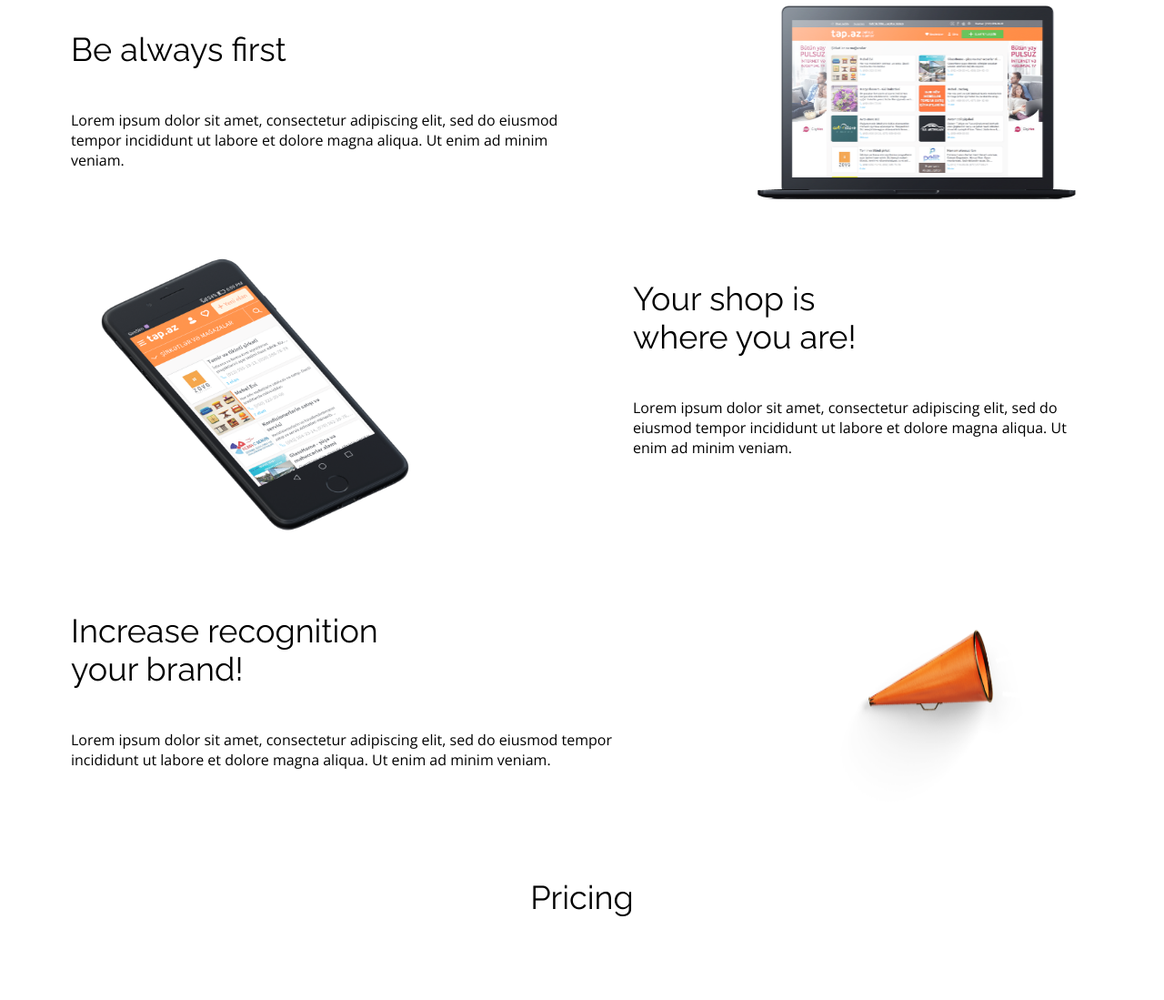
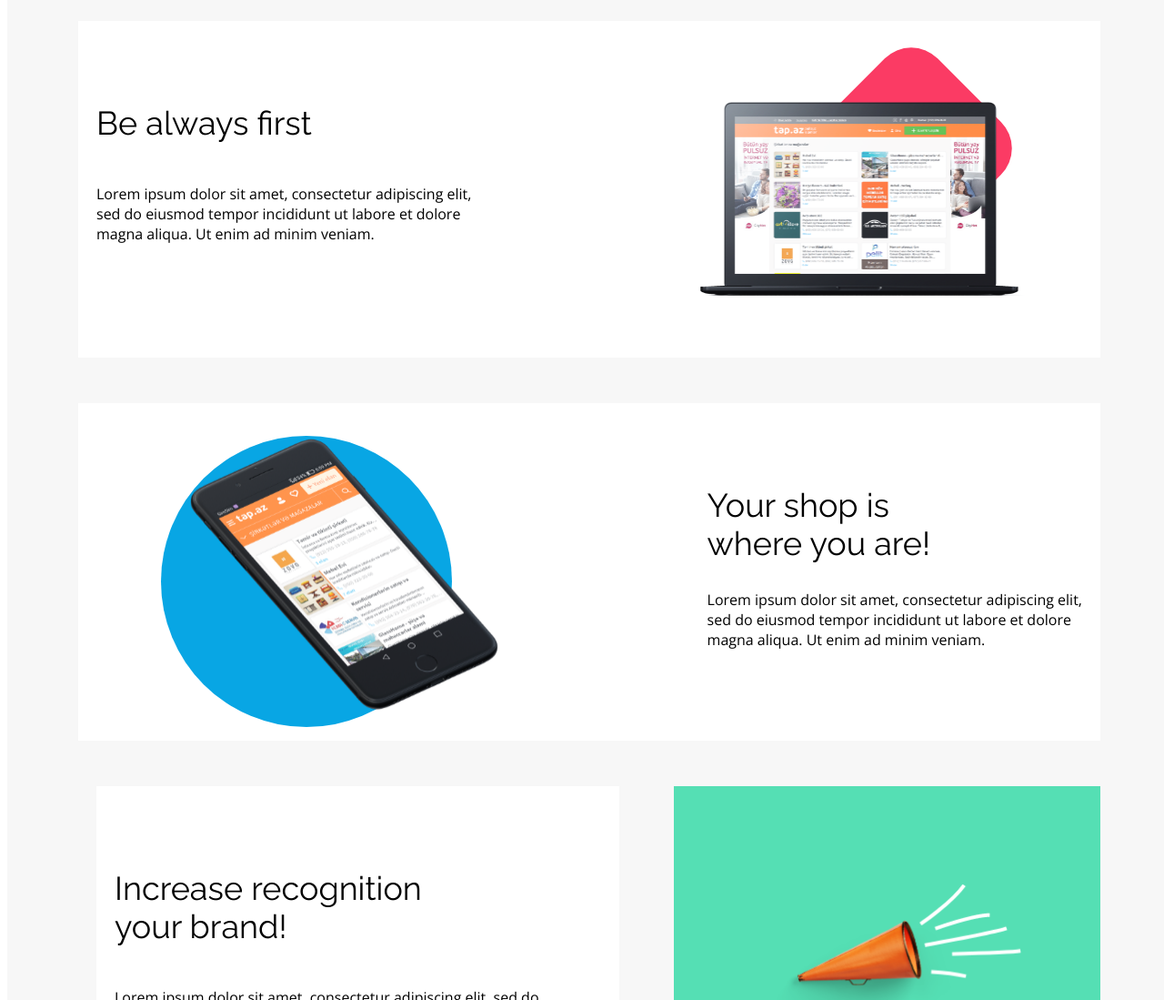
Before and after one commit to DawidKowalczyk93/Best_Shop_Workshop, a plain HTML site: page index.html in a window 1280 px wide. Shown: the part 1701-2800 px from the top of the page at 91% size. Drawn offline with nearby package versions, Linux system fonts and the light colour scheme.

Commit message:
finished section shop__advantage

```diff
--- a/index.html
+++ b/index.html
@@ -7,13 +7,14 @@
     <meta http-equiv="X-UA-Compatible" content="ie=edge">
     <link rel="preconnect" href="https://fonts.googleapis.com">
     <link rel="preconnect" href="https://fonts.gstatic.com" crossorigin>
-    <link href="https://fonts.googleapis.com/css2?family=Open+Sans:wght@300;400;600;700&family=Raleway:wght@300;400;700;800&display=swap" rel="stylesheet">
+    <link href="https://fonts.googleapis.com/css2?family=Open+Sans:wght@300;400;600;700&family=Raleway:wght@300;400;700;800&display=swap"
+          rel="stylesheet">
     <!--    <link rel="stylesheet" href="src/css/normalize.css">-->
     <link rel="stylesheet" href="src/css/main.css">
     <title>BestShops</title>
 </head>
 <body>
-
+<div class="entire__page">
     <header class="main__position header">
         <div class="inner header__inner">
             <a href="" class="logo">BestShop</a>
@@ -31,7 +32,7 @@
             <h1 class="intro__hdl">Sell More!</h1>
             <p class="intro__lead">Open shop on our platform and increase your sales</p>
             <a href="" class="btn btn__intro">Open your shop</a>
-        <img src="src/images/background.png" alt="" class="img intro__img">
+
         </div>
     </section>
 
@@ -40,12 +41,18 @@
             <h2 class="stats__hdl">The most popular sales platform in country</h2>
             <div class="stats__box">
                 <div class="stats__col">
+                    <div class="stats__img--holder">
+                        <span class="before__stats__img before__stats__img--Person"></span>
                         <img src="src/images/Person.svg" alt="" class="stats__img stats__img--Person">
+                    </div>
                     <h3 class="stats__info__hdl">100000+</h3>
                     <p class="stats__info">daily entries</p>
                 </div>
                 <div class="stats__col">
+                    <div class="stats__img--holder">
+                        <span class="before__stats__img before__stats__img--Eye"></span>
                         <img src="src/images/Eye.svg" alt="" class="stats__img stats__img--Eye">
+                    </div>
                     <h3 class="stats__info__hdl">2000000+</h3>
                     <p class="stats__info">
                         seen products <br>
@@ -53,7 +60,10 @@
                     </p>
                 </div>
                 <div class="stats__col">
+                    <div class="stats__img--holder">
+                        <span class="before__stats__img before__stats__img--Catalog"></span>
                         <img src="src/images/Catalog.svg" alt="" class="stats__img stats__img--Catalog">
+                    </div>
                     <h3 class="stats__info__hdl">10000+</h3>
                     <p class="stats__info">
                         added posts <br>
@@ -68,36 +78,47 @@
     <section class="main__position shop__advantage">
         <div class="shop__advantage__inner">
             <div class="shop__advantage__col">
-            <div class="shop__advantage__col shop__advantage__col--inner">
-                <h2 class="shop__advantage_hdl">Be always first</h2>
-                <p class="shop__advantage__lead">Lorem ipsum dolor sit amet, consectetur adipiscing elit, sed do eiusmod
-                    tempor incididunt ut labore et dolore magna aliqua. Ut enim ad minim veniam.</p>
+                <div class="shop__advantage__col--inner">
+                    <h2 class="shop__advantage__hdl">Be always first</h2>
+                    <p class="shop__advantage__lead">Lorem ipsum dolor sit amet, consectetur adipiscing elit, <br>
+                        sed do eiusmod tempor incididunt ut labore et dolore <br>
+                        magna aliqua. Ut enim ad minim veniam.</p>
                 </div>
+                <div class="shop__advantage--image__holder">
+                    <span class="shop__advantage--under__laptop"></span>
                     <img src="src/images/Macbook2.png" alt="" class="shop__advantage__img--macbook">
-
+                </div>
             </div>
             <div class="shop__advantage__col shop__advantage__col--reverse">
-            <div class="shop__advantage__col shop__advantage__col--inner">
-                <h2 class="shop__advantage_hdl">
+                <div class=" shop__advantage__col--inner--reverse second">
+                    <h2 class="shop__advantage__hdl">
                         Your shop is <br>
                         where you are!
                     </h2>
-                <p class="shop__advantage__lead">Lorem ipsum dolor sit amet, consectetur adipiscing elit, sed do eiusmod
-                    tempor incididunt ut labore et dolore magna aliqua. Ut enim ad minim veniam.</p>
+                    <p class="shop__advantage__lead">Lorem ipsum dolor sit amet, consectetur adipiscing elit, <br>
+                        sed do eiusmod tempor incididunt ut labore et dolore <br>
+
+                        magna aliqua. Ut enim ad minim veniam.</p>
                 </div>
+                <div class="shop__advantage--image__holder">
+                    <span class="shop__advantage--under__iphone"></span>
                     <img src="src/images/iPhone2.png" alt="" class="shop__advantage__img--iphone">
                 </div>
-        <div class="shop__advantage__col">
-            <div class="shop__advantage__col shop__advantage__col--inner">
-                <h2 class="shop__advantage_hdl">
+            </div>
+            <div class="shop__advantage__col third">
+                <div class="shop__advantage__col shop__advantage__col--inner ">
+                    <h2 class="shop__advantage__hdl">
                         Increase recognition <br>
                         your brand!
                     </h2>
-                <p class="shop__advantage__lead">Lorem ipsum dolor sit amet, consectetur adipiscing elit, sed do eiusmod
-                    tempor incididunt ut labore et dolore magna aliqua. Ut enim ad minim veniam.</p>
+                    <p class="shop__advantage__lead">Lorem ipsum dolor sit amet, consectetur adipiscing elit, sed do
+                        eiusmod <br>
+                        tempor incididunt ut labore et dolore magna aliqua. Ut enim ad minim <br>
+                        veniam.</p>
                 </div>
+                <div class="shop__advantage--image__holder trumpet">
                     <img src="src/images/Trumpet.png" alt="" class="shop__advantage__img--trumpet">
-
+                </div>
             </div>
         </div>
     </section>
@@ -131,7 +152,7 @@
             </div>
         </div>
     </section>
-
+</div>
 
 </body>
 </html>
--- a/src/css/main.css
+++ b/src/css/main.css
@@ -1,15 +1,30 @@
+* {
+    box-sizing: border-box;
+}
+
 html, body {
     font-size: 16px;
     text-align: center;
 }
+.entire__page {
+    display: flex;
+    flex-direction: column;
+    width: 100vw;
+    align-items: center;
+
+}
 
 .main__position {
     display: flex;
+    flex-direction: column;
     justify-content: center;
+    align-items: center;
     background-color: white;
     width: 100%;
     max-width: 101.625rem;
 }
+
+
 h2 {
     text-align: center;
     font-family: "Raleway", sans-serif;
@@ -24,7 +39,9 @@ p {
     font-weight: 400;
 }
 
-header {}
+header {
+    border:;
+}
 
 
 .header__inner {
@@ -76,13 +93,20 @@ header {}
 }
 
 .intro {
-
+    min-height: 44.5rem;
+    display: flex;
+    justify-content: flex-start;
+    background-image: url(../images/background.png);
+    background-position: -3.40625rem 12.25rem;
+    background-repeat: no-repeat;
+    margin-bottom: 4.5rem;
 }
 .intro__inner {
     width: 100%;
     display: flex;
     flex-direction: column;
     align-items: center;
+    justify-content: flex-start;
 }
 
 .intro .intro__hdl {
@@ -90,6 +114,7 @@ header {}
     font-size: 3.0625rem;
     font-weight: 400;
     margin-bottom: 1.25rem;
+    margin-top: 0;
 }
 .intro .intro__lead {
 
@@ -129,10 +154,15 @@ header {}
 }
 
 .stats {
-    min-height: 33.1975rem;
-    margin-bottom: 6.625rem;
+    margin-bottom: 21.25rem;
 
 }
+
+.stats {
+    background-color: rgba(255, 255, 255, 1)
+    box-shadow: 0 -.3125rem 5rem rgba(0, 0, 0, 0.16);
+}
+
 .stats .stats__inner {
     width: 100%;
 
@@ -145,27 +175,38 @@ header {}
     justify-content: center;
 
 }
-
 .stats .stats__col {
     display: flex;
     flex-direction: column;
     align-items: center;
-
+    min-width: 100px;
 }
-.stats .stats__img {
-    content: '';
+.stats .stats__img--holder {
+    display: flex;
+    flex-direction: row;
+}
+.stats .before__stats__img{
+    content: ' ';
     width: 3.9375rem;
     height: 3.9375rem;
     border-radius: 50%;
+
 }
-.stats .stats__img.stats__img--Person {
+
+.stats .stats__img {
+    z-index: 10;
+    transform: translateX(-70%);
+}
+
+.stats .before__stats__img.before__stats__img--Person {
     background-color: rgba(251, 59, 100, 1);
-    z-index: 10;
 }
-.stats .stats__img.stats__img--Eye {
+
+.stats .before__stats__img.before__stats__img--Eye {
     background-color: rgba(8, 166, 228, 1);
 }
-.stats .stats__img.stats__img--Catalog {
+
+.stats .before__stats__img.before__stats__img--Catalog {
     background-color: rgba(85, 223, 180, 1);
 }
 
@@ -185,44 +226,135 @@ header {}
 
 }
 
-.shop__advantage {}
+.shop__advantage {
+    margin-bottom: 6.25rem;
+    display: flex;
+    flex-direction: column;
+    background-color: #F7F7F7;
+    padding-top: 50px;
+}
 .shop__advantage__inner {
     display: flex;
     flex-direction: column;
+    align-items: center;
+    width: 100%;
+    max-width: 70.25rem;
 }
 .shop__advantage .shop__advantage__col {
+
     display: flex;
     width: 100%;
     max-width: 70.25rem;
-    gap: 12rem;
-    margin-bottom: 2.3125rem;
+    min-height: 23.155rem;
+    height: 100%;
+    background-color: white;
+    padding-inline: 20px;
+    margin-bottom: 50px;
+
 }
-.shop__advantage .shop__advantage__col.shop__advantage__col--reverse {
+.shop__advantage__col--reverse {
     flex-direction: row-reverse;
+    justify-content: space-between;
 }
-.shop__advantage .shop__advantage__col .shop__advantage__col--inner {
+
+
+.shop__advantage .shop__advantage__col--inner {
     display: flex;
     flex-direction: column;
-    gap: 0;
     max-height: 14.375rem;
+    width: 55%;
+
 }
-.shop__advantage .shop__advantage_hdl {}
 
-h2.shop__advantage_hdl {
+
+
+.shop__advantage__col--inner.first::after {
+    content: ' ';
+    border-bottom: .35rem solid rgba(251, 59, 100, 1);
+    max-width: 20.4375rem;
+}
+.shop__advantage__col--inner.second::after {
+    content: ' ';
+    border-bottom: .35rem solid rgba(8, 166, 228, 1);
+    max-width: 20.4375rem;
+}
+.shop__advantage__col.third {
+    gap: 60px;
+    background-color: #F7F7F7;
+    padding-right: 0;
+}
+.shop__advantage__col--inner.third::after {
+    content: ' ';
+    border-bottom: .35rem solid rgba(85, 223, 180, 1);
+    max-width: 20.4375rem;
+}
+
+
+
+.shop__advantage__hdl {
     text-align: left;
     margin-bottom: 1.875rem;
+    margin-top: 91px;
 }
 
 p.shop__advantage__lead {
     text-align: left;
+    margin-bottom: 3.125rem;
+}
+.shop__advantage--image__holder {
+    display: flex;
+    position: relative;
+    justify-content: center;
+    align-items: center;
+    width: 45%;
+    padding-top: 20px ;
+    background-color: white;
+}
+.shop__advantage--image__holder.trumpet {
+    background-color: #55DFB4;
+    padding: 0;
+
+}
+.shop__advantage--under__laptop {
+    position: absolute;
+    top: 100px;
+    left: -190px;
+    content: ' ';
+    width: 11.25rem;
+    height: 11.25rem;
+    background-color: rgba(251, 59, 100, 1);
+    border-radius: 2.5625rem;
+    transform: matrix(0.71, 0.71, -0.71, 0.71, 400, -50);
 }
 
-.shop__advantage .shop__advantage__img--macbook {
+.shop__advantage__img--macbook {
+    position: relative;
     width: 24.1525rem;
     height: 13.6875rem;
+    z-index: 10;
+
+
 }
-.shop__advantage .shop__advantage__img--iphone {}
-.shop__advantage .shop__advantage__img--trumpet {}
+.shop__advantage--under__iphone {
+    position: absolute;
+    content: ' ';
+    width: 20rem;
+    height: 20rem;
+    background-color: rgba(8, 166, 228, 1);
+    border-radius: 50%;
+    left: 71px;
+}
+.shop__advantage__img--iphone {
+    position: absolute;
+    width: 426px;
+    height: 327px;
+    left: 70px;
+}
+.shop__advantage .shop__advantage__img--trumpet {
+    width: 295x;
+    height: 207px;
+    background-color: #55DFB4;
+}
 
 .buy__option {}
 
```
Lines whose indentation alone changed are shown as unchanged.
